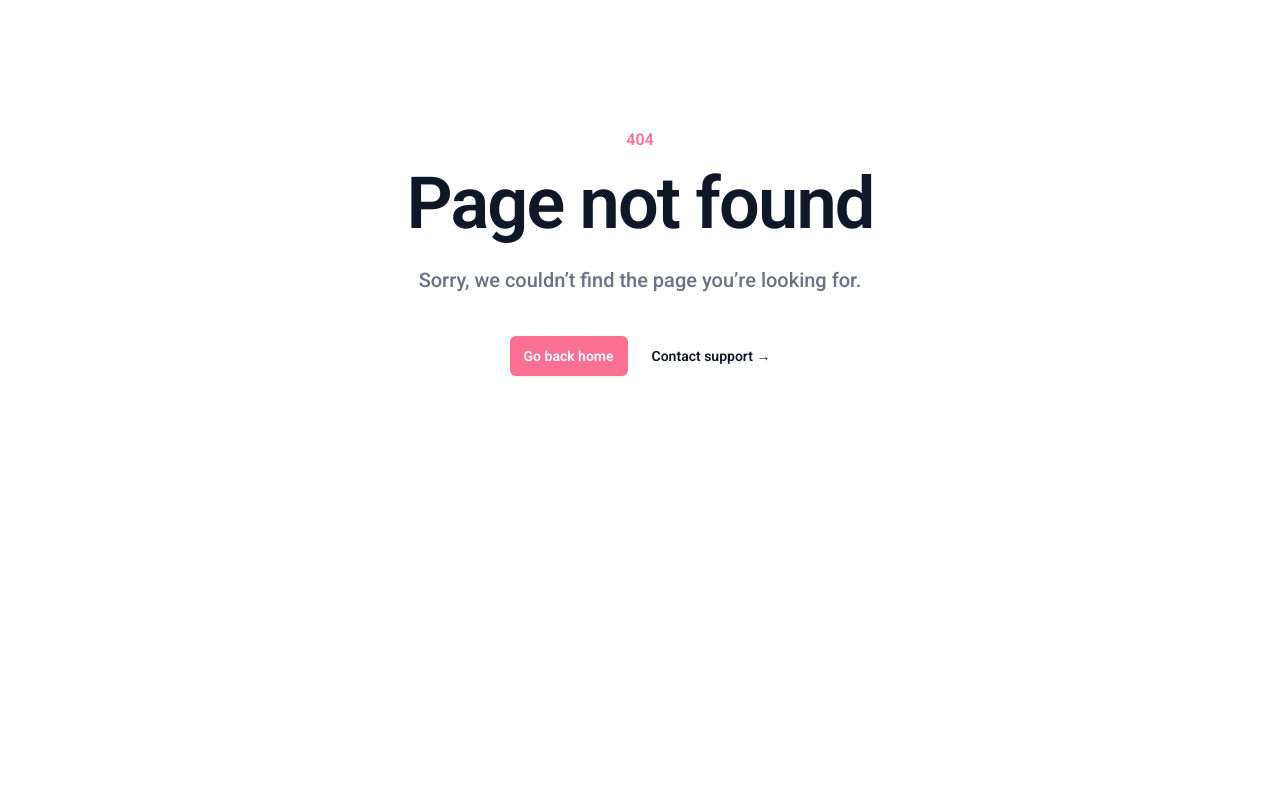
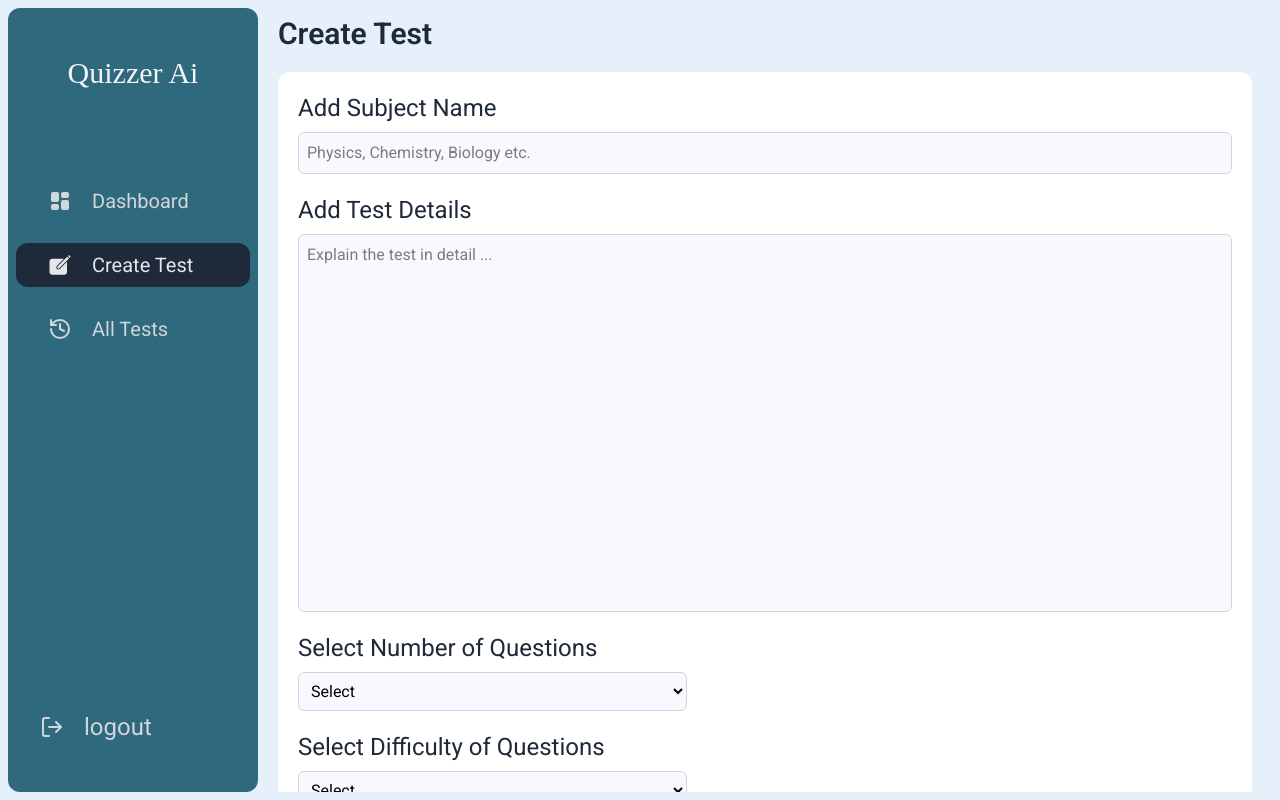
Before and after one commit to sidpd51/Quizzer-Ai, a React (Vite) app in the folder frontend/: page /test-management/create-test in a window 1280 px wide. Before the commit this address had no page. Built offline with nearby package versions, Linux system fonts and the light colour scheme; a web font is replaced by a local one.

Commit message:
feat: Add Test Management pages with create test page and update routing structure

```diff
--- a/frontend/package.json
+++ b/frontend/package.json
@@ -22,6 +22,7 @@
     "react-hook-form": "^7.60.0",
     "react-icons": "^5.5.0",
     "react-router": "^7.6.3",
+    "react-router-dom": "^7.6.3",
     "sonner": "^2.0.6",
     "tailwind-merge": "^3.3.1",
     "tailwindcss": "^4.1.11",
--- a/frontend/src/App.css
+++ b/frontend/src/App.css
@@ -15,6 +15,17 @@ input:focus {
   /* Optional: to prevent layout shift, use border replacement like this */
 }
 
+textarea:focus {
+  outline: none;
+
+  /* Optional: to prevent layout shift, use border replacement like this */
+}
+
+select:focus {
+  outline: none;
+
+  /* Optional: to prevent layout shift, use border replacement like this */
+}
 button{
   cursor: pointer;
 }
--- a/frontend/src/Routes/AppRoute.tsx
+++ b/frontend/src/Routes/AppRoute.tsx
@@ -1,26 +1,31 @@
+// App.tsx or routes.tsx
 import { SignInPage } from "@/pages/auth/SignInPage";
 import SignUpPage from "@/pages/auth/SignUpPage";
 import HomePage from "@/pages/home/HomePage";
-import GenericErrorPage from "@/pages/Errors/GenericErrorPage";
+import AllTestPage from "@/pages/TestManagement/AllTestPage";
+import CreateTestPage from "@/pages/TestManagement/CreateTestPage";
+import Dashboard from "@/pages/TestManagement/Dashboard";
 import TestManagement from "@/pages/TestManagement/TestManagement";
-import { Route, Routes } from "react-router";
-import { Toaster } from "sonner";
+import { Routes, Route } from "react-router-dom";
 
-function AppRoute() {
+function AppRoutes() {
   return (
-    <>
-      <Toaster expand visibleToasts={3} position="top-right" />
-      <Routes>
-        <Route path="/" element={<HomePage />} />
-        <Route path="/signup" element={<SignUpPage />} />
-        <Route path="/signin" element={<SignInPage />} />
-        <Route path="/test-management" element={<TestManagement />} />
-        <Route path="/unauthorized" element={<GenericErrorPage statusCode={401} message={"You need to log in to access this page"} redirectLink={"/signin"} />} />
-        <Route path="/forbidden" element={<GenericErrorPage statusCode={403} message={"This action is not allowed for your account"} redirectLink={"/"} />} />
-        <Route path="*" element={<GenericErrorPage statusCode={404} message={"Page not found"} redirectLink={"/"} />} />
-      </Routes>
-    </>
+    <Routes>
+      <Route path="/" element={<HomePage />} />
+      <Route path="/signin" element={<SignInPage />} />
+      <Route path="/signup" element={<SignUpPage />} />
+      <Route path="/test-management" element={<TestManagement />}>
+        {/* Nested inside TestManagement layout */}
+        <Route index element={<Dashboard />} />
+        <Route path="dashboard" element={<Dashboard />} />
+        <Route path="create-test" element={<CreateTestPage />} />
+        <Route path="all-tests" element={<AllTestPage />} />
+      </Route>
+
+      {/* Optional: fallback route */}
+      <Route path="*" element={<div>404 Not Found</div>} />
+    </Routes>
   );
 }
 
-export default AppRoute;
+export default AppRoutes;
--- a/frontend/src/layouts/TestManagementLayouts/ManagementSideNav.tsx
+++ b/frontend/src/layouts/TestManagementLayouts/ManagementSideNav.tsx
@@ -1,10 +1,24 @@
+import { NavLink, useNavigate } from "react-router-dom";
 import { TbLayoutDashboardFilled } from "react-icons/tb";
 import { IoIosCreate } from "react-icons/io";
 import { LuHistory } from "react-icons/lu";
 import { LuLogOut } from "react-icons/lu";
 
+interface ManagementSideNavProps {
+  activeMenu: string;
+  setActiveMenu: React.Dispatch<React.SetStateAction<string>>;
+}
 
-function ManagementSideNav() {
+function ManagementSideNav({
+  activeMenu,
+  setActiveMenu,
+}: ManagementSideNavProps) {
+  const navigate = useNavigate();
+
+  const handleMenuClick = (menu: string) => {
+    setActiveMenu(menu);
+  };
+
   return (
     <div className="w-full h-full bg-[#2e697d] rounded-xl flex flex-col gap-8">
       {/* heading */}
@@ -15,24 +29,57 @@ function ManagementSideNav() {
       </div>
 
       {/* test-menus */}
-      <div className="flex-grow flex flex-col p-2 gap-7">
-        <div className="flex items-center pl-8 text-xl text-gray-300 cursor-pointer p-2 rounded-xl hover:bg-gray-800 hover:text-gray-200 ">
+      <div className="flex-grow flex flex-col p-2 gap-5">
+        <NavLink
+          to="/test-management/dashboard"
+          className={({ isActive }) =>
+            `flex items-center pl-8 text-xl cursor-pointer p-2 rounded-xl ${
+              isActive
+                ? "bg-gray-800 text-gray-200"
+                : "text-gray-300 hover:bg-gray-800 hover:text-gray-200"
+            }`
+          }
+          onClick={() => handleMenuClick("dashboard")}
+        >
           <TbLayoutDashboardFilled className="mr-5 text-2xl" />
           Dashboard
-        </div>
+        </NavLink>
 
-        <div className="flex items-center pl-8 text-xl text-gray-300 cursor-pointer p-2 rounded-xl hover:bg-gray-800 hover:text-gray-200">
+        <NavLink
+          to="/test-management/create-test"
+          className={({ isActive }) =>
+            `flex items-center pl-8 text-xl cursor-pointer p-2 rounded-xl ${
+              isActive
+                ? "bg-gray-800 text-gray-200"
+                : "text-gray-300 hover:bg-gray-800 hover:text-gray-200"
+            }`
+          }
+          onClick={() => handleMenuClick("create-test")}
+        >
           <IoIosCreate className="mr-5 text-2xl" />
           Create Test
-        </div>
+        </NavLink>
 
-        <div className="flex items-center pl-8 text-xl text-gray-300 cursor-pointer p-2 rounded-xl hover:bg-gray-800 hover:text-gray-200">
+        <NavLink
+          to="/test-management/all-tests"
+          className={({ isActive }) =>
+            `flex items-center pl-8 text-xl cursor-pointer p-2 rounded-xl ${
+              isActive
+                ? "bg-gray-800 text-gray-200"
+                : "text-gray-300 hover:bg-gray-800 hover:text-gray-200"
+            }`
+          }
+          onClick={() => handleMenuClick("all-tests")}
+        >
           <LuHistory className="mr-5 text-2xl" />
           All Tests
-        </div>
+        </NavLink>
       </div>
 
-      <div className="h-2/12 flex items-center pl-8 text-2xl text-gray-300 cursor-pointer hover:text-red-400 ">
+      <div
+        className="h-2/12 flex items-center pl-8 text-2xl text-gray-300 cursor-pointer hover:text-red-400"
+        onClick={() => navigate("/signin")}
+      >
         <LuLogOut className="mr-5 text-2xl" />
         logout
       </div>
--- a/frontend/src/layouts/TestManagementLayouts/RightPanel.tsx
+++ /dev/null
@@ -1,11 +0,0 @@
-import React from 'react'
-
-function RightPanel() {
-  return (
-    <div className='w-full h-full px-5 py-2'>
-
-    </div>
-  )
-}
-
-export default RightPanel
--- /dev/null
+++ b/frontend/src/pages/TestManagement/AllTestPage.tsx
@@ -0,0 +1,11 @@
+
+
+const AllTestPage = () => {
+  return (
+    <div>
+      all test page
+    </div>
+  )
+}
+
+export default AllTestPage
--- /dev/null
+++ b/frontend/src/pages/TestManagement/CreateTestPage.tsx
@@ -0,0 +1,61 @@
+const CreateTestPage = () => {
+  return (
+    <div className="w-full flex flex-col">
+      <p className="text-3xl text-gray-800 font-semibold">Create Test</p>
+
+      <div className="mt-5 w-full bg-white flex flex-col p-5 rounded-xl">
+        {/* subject name */}
+        <label className="text-2xl text-gray-800">Add Subject Name</label>
+        <input
+          type="text"
+          placeholder="Physics, Chemistry, Biology etc."
+          className="border border-gray-300 rounded-md p-2 mt-2 bg-[#f8f8ff] mb-5"
+        />
+
+        {/* test-details */}
+        <label className="text-2xl text-gray-800">Add Test Details</label>
+        <textarea
+          rows={15}
+          placeholder="Explain the test in detail ..."
+          className="border border-gray-300 rounded-md p-2 mt-2 bg-[#f8f8ff] mb-5 resize-none"
+        />
+
+        {/* question-quantity */}
+        <label className="text-2xl text-gray-800">
+          Select Number of Questions
+        </label>
+        <select className="w-5/12 border border-gray-300 rounded-md p-2 mt-2 bg-[#f8f8ff] mb-5">
+          <option value="">Select</option>
+          <option value="20">20</option>
+          <option value="30">30</option>
+          <option value="50">50</option>
+        </select>
+
+        {/* question-difficulty */}
+        <label className="text-2xl text-gray-800">
+          Select Difficulty of Questions
+        </label>
+        <select className="w-5/12 border border-gray-300 rounded-md p-2 mt-2 bg-[#f8f8ff] mb-5">
+          <option value="">Select</option>
+          <option value="easy">Easy</option>
+          <option value="medium">Medium</option>
+          <option value="hard">Hard</option>
+        </select>
+
+        {/* tags */}
+        <label className="text-2xl text-gray-800">Add Tags/Keywords</label>
+        <input
+          type="text"
+          placeholder="motion, gravity, intertia etc."
+          className="border border-gray-300 rounded-md p-2 mt-2 bg-[#f8f8ff] mb-5"
+        />
+
+        <div className="flex justify-center mt-5">
+          <button className="px-5 py-2 bg-[#100c08] text-white rounded-md hover:bg-[#211f1e] hover:scale-105">Create</button>
+        </div>
+      </div>
+    </div>
+  );
+};
+
+export default CreateTestPage;
--- /dev/null
+++ b/frontend/src/pages/TestManagement/Dashboard.tsx
@@ -0,0 +1,11 @@
+
+
+const Dashboard = () => {
+  return (
+    <div>
+      hello dashboard
+    </div>
+  )
+}
+
+export default Dashboard
--- a/frontend/src/pages/TestManagement/TestManagement.tsx
+++ b/frontend/src/pages/TestManagement/TestManagement.tsx
@@ -1,16 +1,20 @@
+// TestManagement.tsx
 import ManagementSideNav from "@/layouts/TestManagementLayouts/ManagementSideNav";
-import RightPanel from "@/layouts/TestManagementLayouts/RightPanel";
+import { useState } from "react";
+import { Outlet } from "react-router-dom";
+function TestManagement() {
+  const [activeMenu, setActiveMenu] = useState<string>("dashboard");
 
-function TestManagement() {
   return (
-    <div className="flex w-full h-screen p-2 bg-[#E6F0FA] ">
-      {/* side-navbar */}
+    <div className="flex w-full h-screen p-2 bg-[#E6F0FA]">
       <div className="w-[250px] fixed h-[calc(100vh-1rem)]">
-        <ManagementSideNav />
+        <ManagementSideNav
+          activeMenu={activeMenu}
+          setActiveMenu={setActiveMenu}
+        />
       </div>
-      {/* right-panel */}
-       <div className="ml-[250px] w-[calc(100%-250px)] h-[calc(100vh-1rem)]">
-        <RightPanel />
+      <div className="ml-[250px] w-[calc(100%-250px)] h-[calc(100vh-1rem)] px-5 py-2 overflow-y-auto">
+        <Outlet />
       </div>
     </div>
   );
--- a/frontend/src/pages/createTest/CreateTestPage.tsx
+++ /dev/null
@@ -1,9 +0,0 @@
-function CreateTestPage() {
-  return (
-    <div>
-      <h1>Create Test Page</h1>
-    </div>
-  );
-}
-
-export default CreateTestPage;
```
Also changed, not shown: 1 other file (tests, documents, lock files or other folders).
